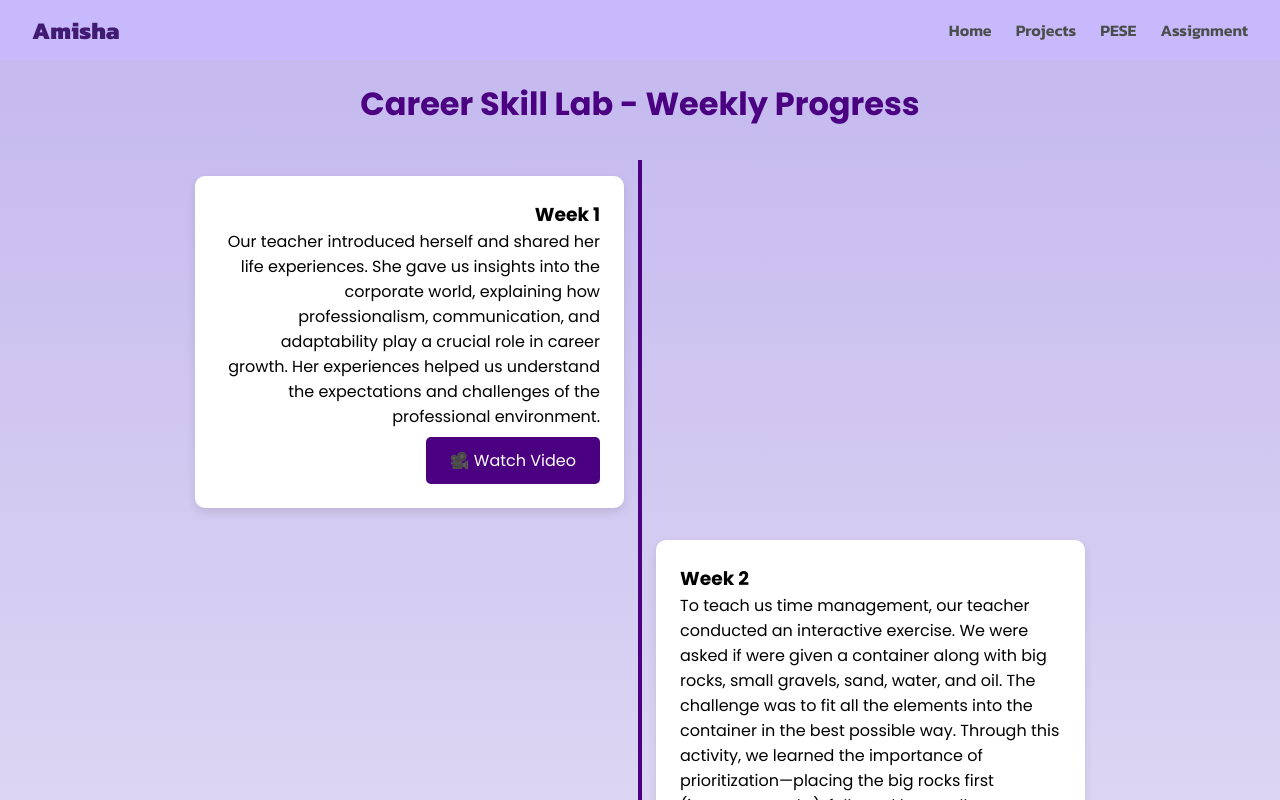
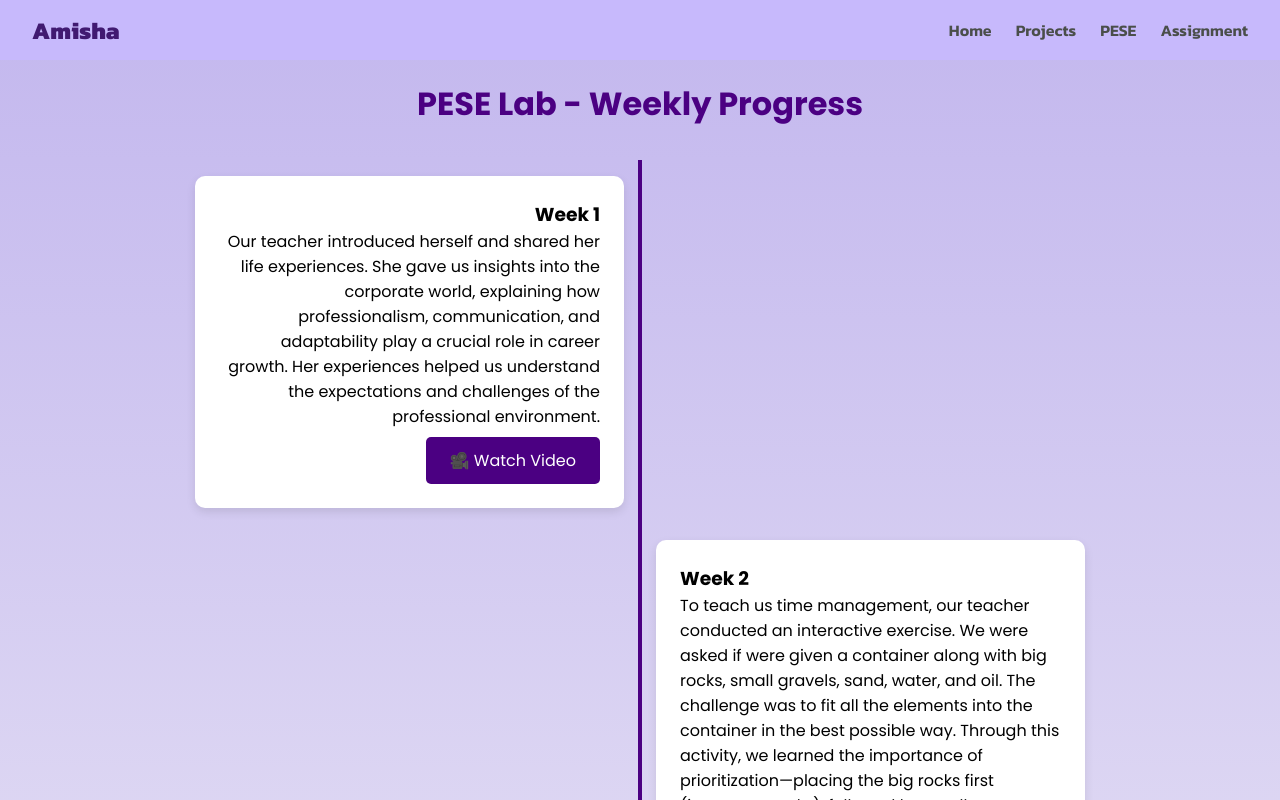
Before and after one commit to amishapanwar512/eportfolio, a React (Create React App) app: page /pese in a window 1280 px wide. Shown: the top 800 px of the page. Built offline with nearby package versions, Linux system fonts and the light colour scheme; a web font is replaced by a local one.

Commit message:
Video links were added

```diff
--- a/src/Components/Pese.js
+++ b/src/Components/Pese.js
@@ -3,14 +3,14 @@ import "./Pese.css";
 
 function Pese() {
     const weeks = [
-        { week: "Week 1", progress: " Our teacher introduced herself and shared her life experiences. She gave us insights into the corporate world, explaining how professionalism, communication, and adaptability play a crucial role in career growth. Her experiences helped us understand the expectations and challenges of the professional environment.", videoLink: "https://youtu.be/example1" },
-        { week: "Week 2", progress: "To teach us time management, our teacher conducted an interactive exercise. We were asked if were  given a container along with big rocks, small gravels, sand, water, and oil. The challenge was to fit all the elements into the container in the best possible way. Through this activity, we learned the importance of prioritization—placing the big rocks first (important tasks), followed by smaller elements, ensuring everything fits efficiently. This exercise highlighted how proper planning and organization can help us manage our time effectively.", videoLink: "https://youtu.be/example2" },
-        { week: "Week 3", progress: "In the third week, we learned the art of self-introduction. Our teacher emphasized the importance of being well-dressed, well-groomed, and confident while presenting ourselves. We understood that a good introduction should be clear, concise, and engaging, leaving a positive first impression. Dressing professionally and maintaining good body language also play a key role in making a strong impact.", videoLink: "https://youtu.be/example3" },
+        { week: "Week 1", progress: " Our teacher introduced herself and shared her life experiences. She gave us insights into the corporate world, explaining how professionalism, communication, and adaptability play a crucial role in career growth. Her experiences helped us understand the expectations and challenges of the professional environment.", videoLink: "https://drive.google.com/file/d/1DTbeA5ZeYHtkntvUyt8U0ZqG0RWJbIkb/view?usp=drive_link" },
+        { week: "Week 2", progress: "To teach us time management, our teacher conducted an interactive exercise. We were asked if were  given a container along with big rocks, small gravels, sand, water, and oil. The challenge was to fit all the elements into the container in the best possible way. Through this activity, we learned the importance of prioritization—placing the big rocks first (important tasks), followed by smaller elements, ensuring everything fits efficiently. This exercise highlighted how proper planning and organization can help us manage our time effectively.", videoLink: "https://drive.google.com/file/d/1xqNLe9z-EYsRBg67Dm-5-zsvGUrk4cQR/view?usp=sharing" },
+        { week: "Week 3", progress: "In the third week, we learned the art of self-introduction. Our teacher emphasized the importance of being well-dressed, well-groomed, and confident while presenting ourselves. We understood that a good introduction should be clear, concise, and engaging, leaving a positive first impression. Dressing professionally and maintaining good body language also play a key role in making a strong impact.", videoLink: "https://drive.google.com/file/d/1t4c1TKGssUOwPoU2G6G6dWaqoRsi45ZB/view?usp=sharing" },
     ];
 
     return (
         <div className="pese-container">
-            <h2>Career Skill Lab - Weekly Progress</h2>
+            <h2>PESE Lab - Weekly Progress</h2>
             <div className="timeline">
                 {weeks.map((week, index) => (
                     <div key={index} className={`timeline-item ${index % 2 === 0 ? "left" : "right"}`}>
```
